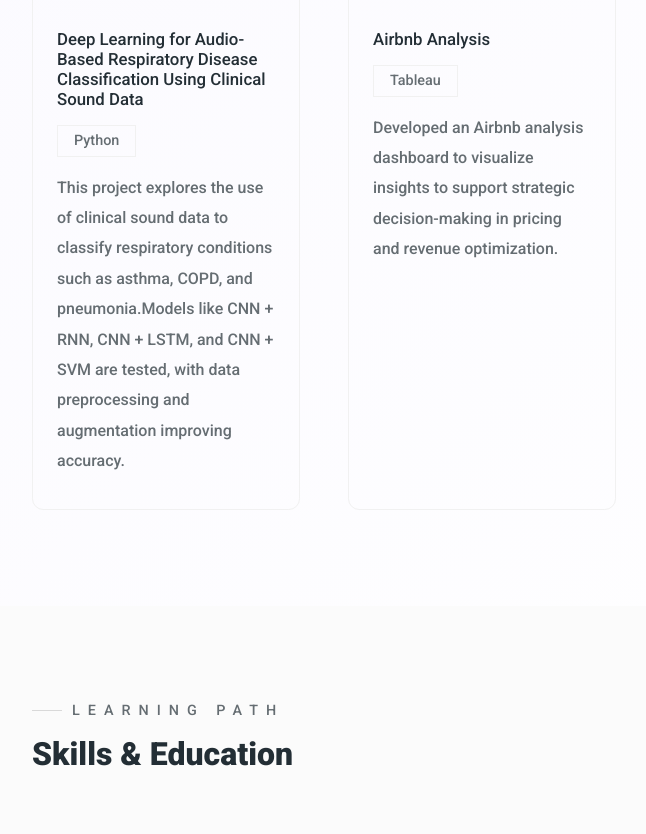
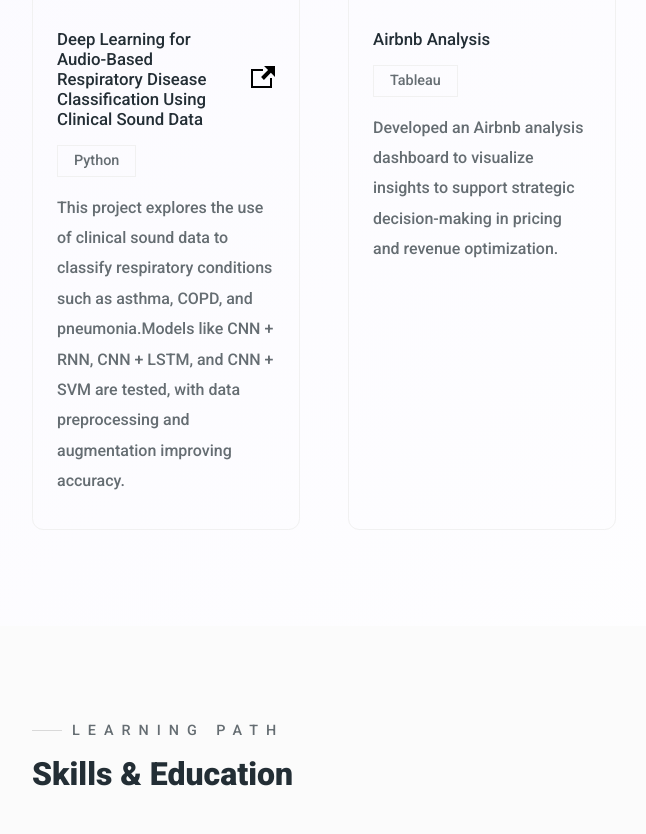
Before and after one commit to cherylenecal/portfolio, a plain HTML site: page index.html in a window 1280 px wide. Shown: the part 2631-3465 px from the top of the page, without its empty margins (0-646 px from the left). Drawn offline with nearby package versions, Linux system fonts and the light colour scheme.

Commit message:
Update index.html

```diff
--- a/index.html
+++ b/index.html
@@ -210,6 +210,9 @@
                             <h4>
                                 Deep Learning for Audio-Based Respiratory Disease Classification Using Clinical Sound Data
                             </h4>
+                            <a href="https://public.tableau.com/views/AirbnbAnalysis_17348655174920/Dashboard1?:language=en-US&:sid=68DC75561E1546059C91E078BEDD4209-0:0&:redirect=auth&:display_count=n&:origin=viz_share_link" class="portfolio-link">
+                                <svg xmlns="http://www.w3.org/2000/svg" width="24" height="24" viewBox="0 0 24 24"><path d="M21 13v10h-21v-19h12v2h-10v15h17v-8h2zm3-12h-10.988l4.035 4-6.977 7.07 2.828 2.828 6.977-7.07 4.125 4.172v-11z"/></svg>
+                            </a>
                         </div>
                         <div class="portfolio-tags">
                             <div>Python</div>
```
